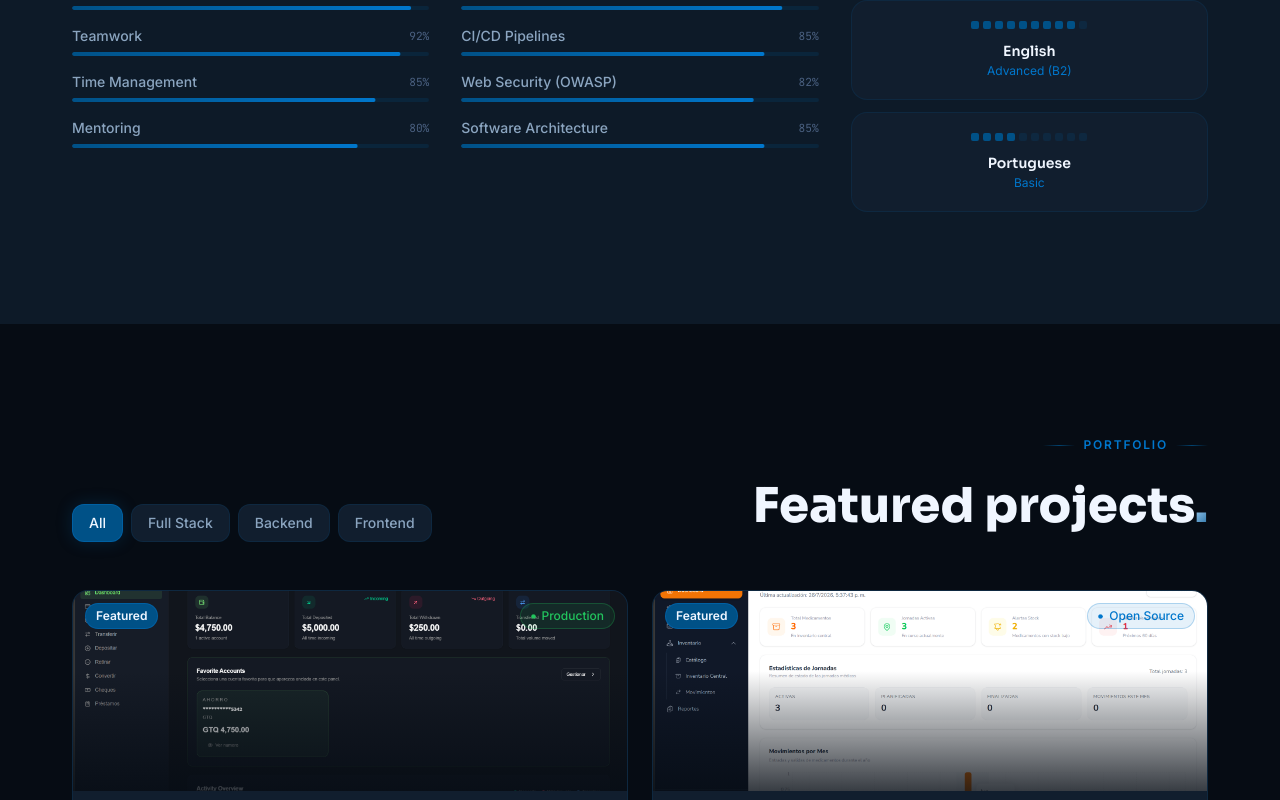
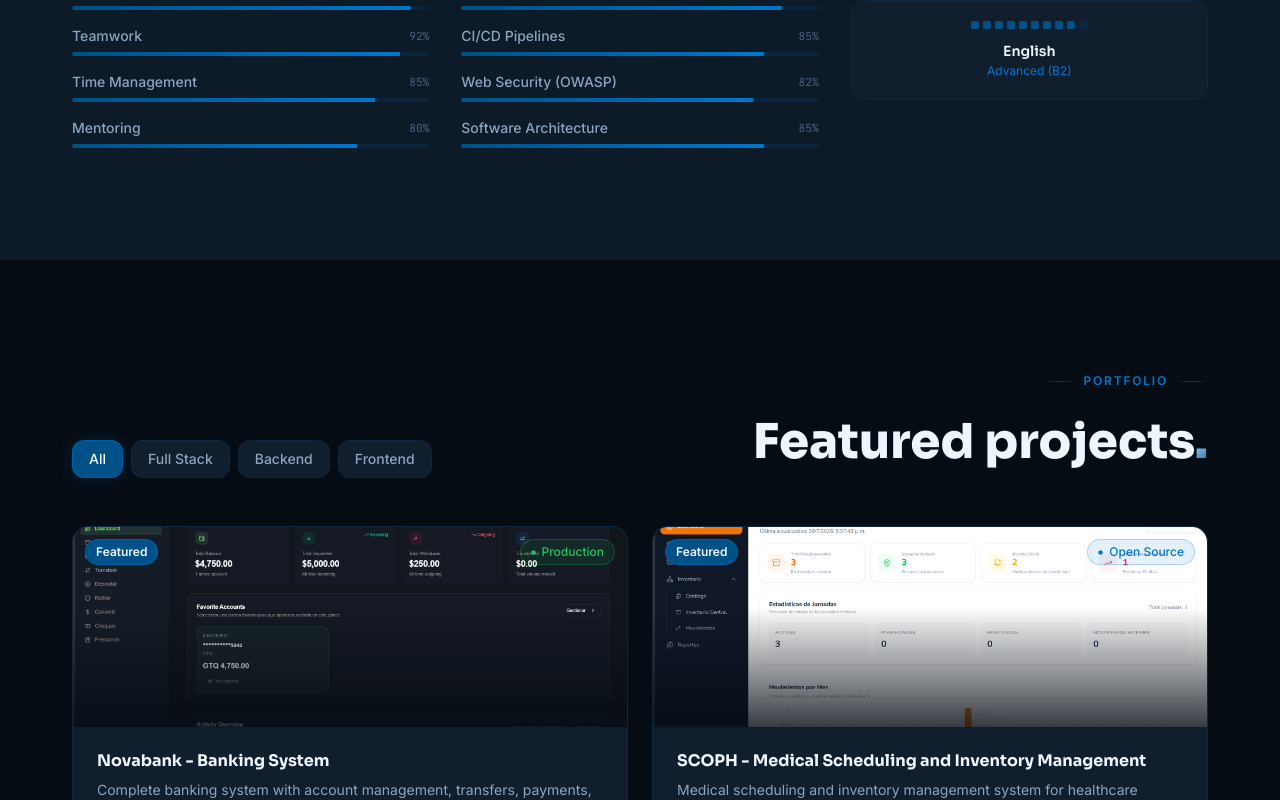
Before and after one commit to ecatalan-2024133/Portafolio, a React (Vite) app in the folder Portafolio/: page / in a window 1280 px wide. Shown: the part 3015-3815 px from the top of the page. Built offline with nearby package versions, Linux system fonts and the light colour scheme.

Commit message:
docs: cambiar lenguaje portugues

```diff
--- a/Portafolio/src/data/portfolio.js
+++ b/Portafolio/src/data/portfolio.js
@@ -222,6 +222,5 @@ export const skills = {
   languages: [
     { name: "Spanish", level: 100, label: "Native" },
     { name: "English", level: 85, label: "Advanced (B2)" },
-    { name: "Portuguese", level: 40, label: "Basic" },
   ],
 };
```
